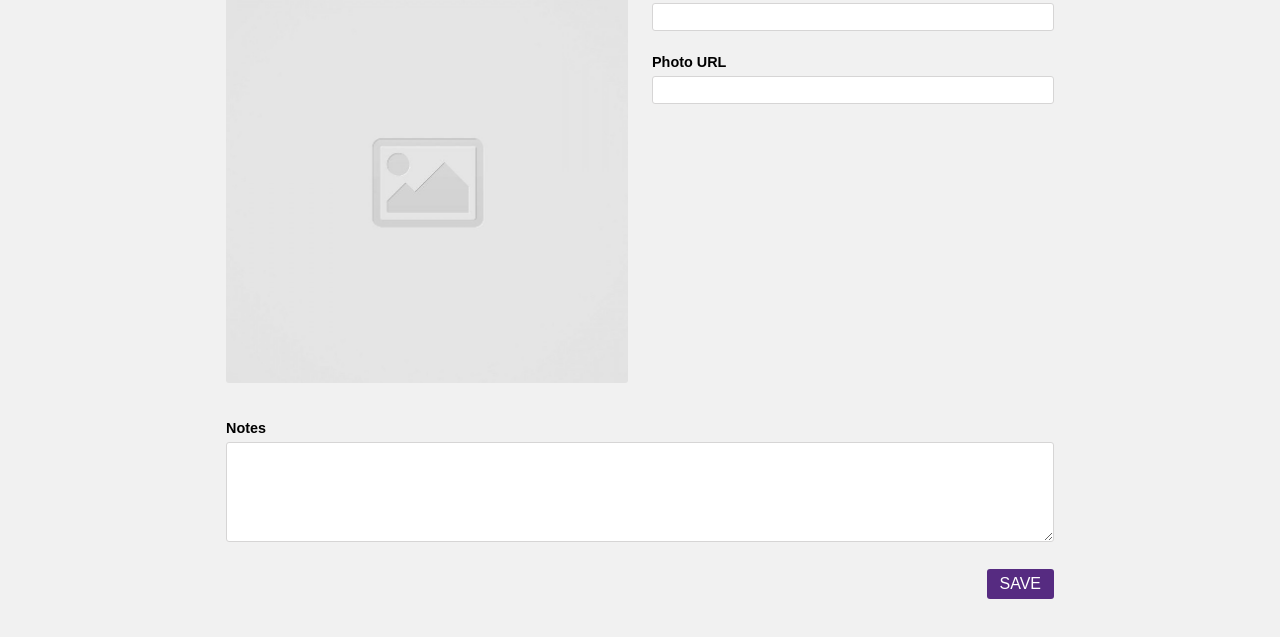
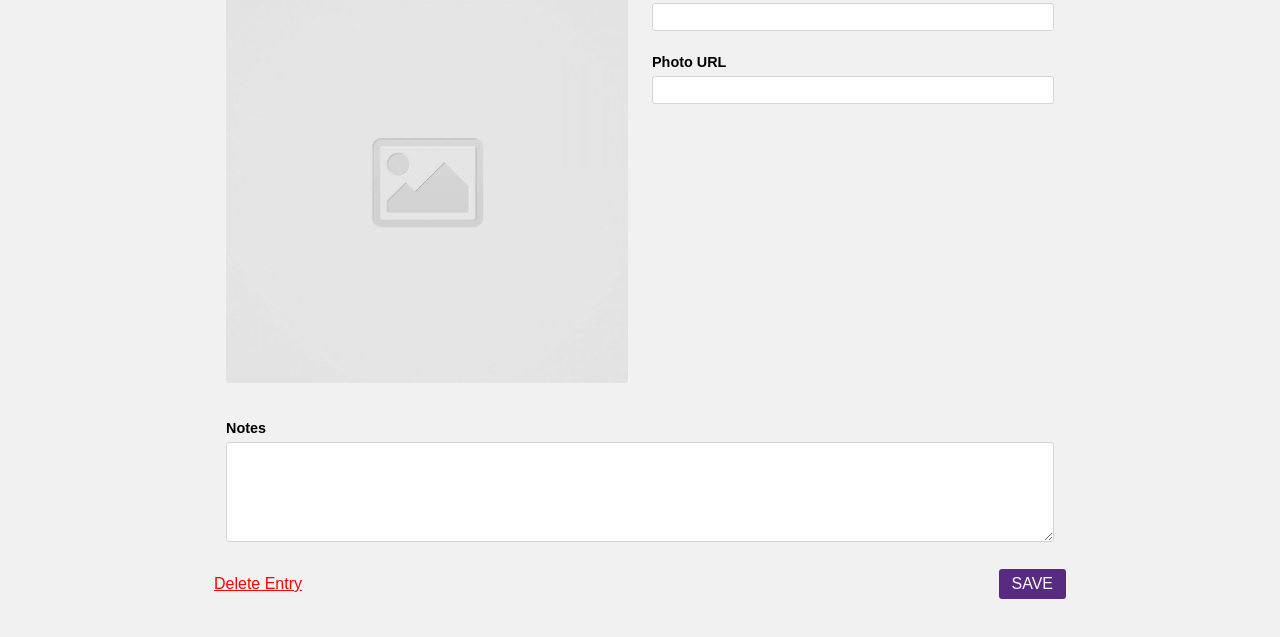
Before and after one commit to mduguil/code-journal, a website: page index.html in a window 1280 px wide. Shown: the part 141-778 px from the top of the page. Drawn offline with Linux system fonts and the light colour scheme.

Commit message:
create delete button

```diff
--- a/css/styles.css
+++ b/css/styles.css
@@ -41,10 +41,6 @@ a {
   margin-bottom: 23px;
 }
 
-.hidden {
-  display: none;
-}
-
 .img-preview {
   width: 100%;
   border-radius: 3px;
@@ -74,6 +70,16 @@ textarea {
   border-radius: 3px;
   background-color: white;
   outline-color: #562b81;
+}
+
+.entry-control {
+  justify-content: space-between;
+  align-items: center;
+}
+
+.del-btn {
+  color: red;
+  text-decoration: underline;
 }
 
 .save-btn {
--- a/index.html
+++ b/index.html
@@ -49,8 +49,9 @@
               <textarea id="notes" name="notes" required></textarea>
             </div>
           </div>
-          <div class="row">
-            <div class="column-full save-btn">
+          <div class="row entry-control">
+            <div class="del-btn">Delete Entry</div>
+            <div class="save-btn">
               <button class="save" name="save">Save</button>
             </div>
           </div>
```
